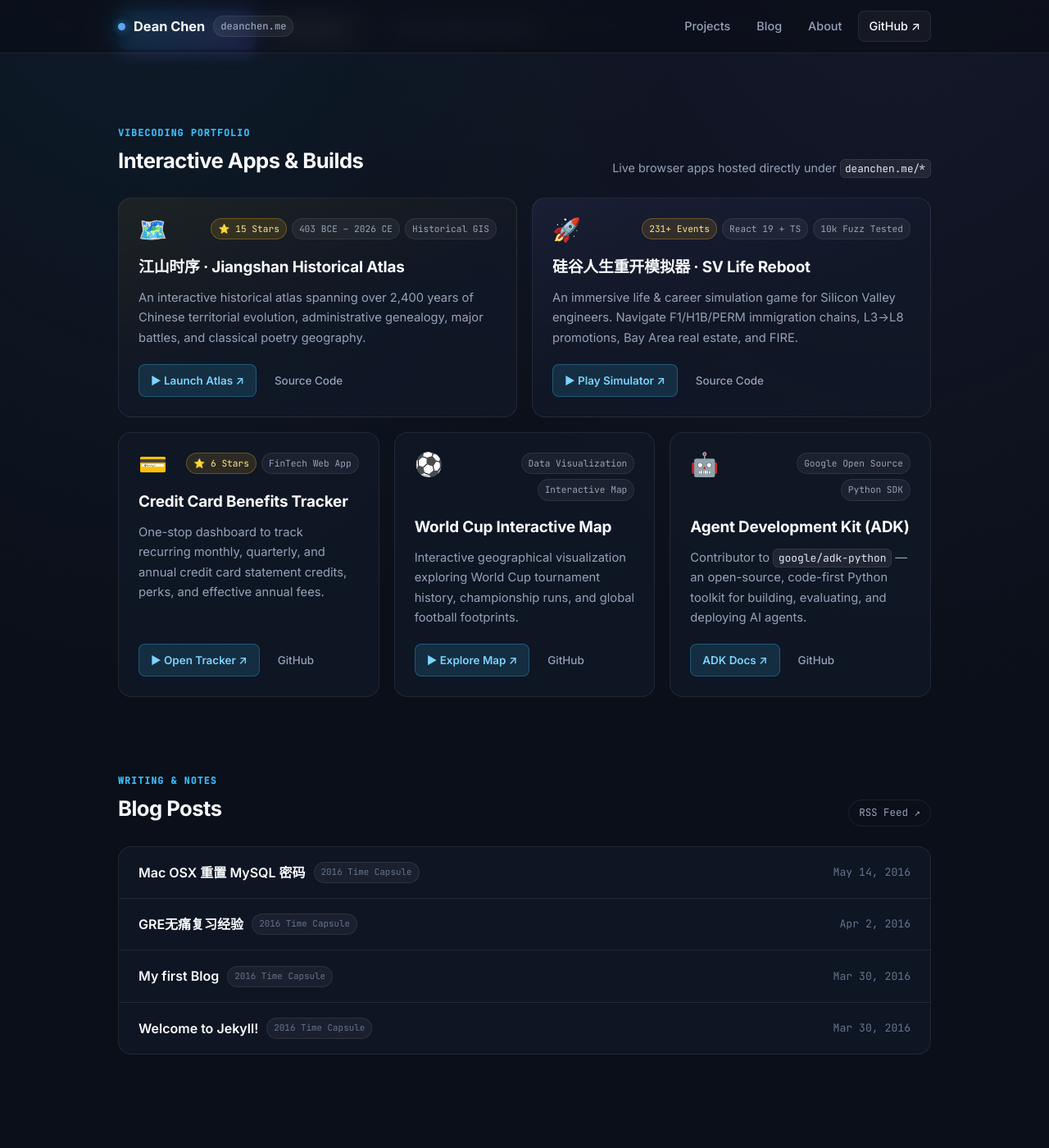
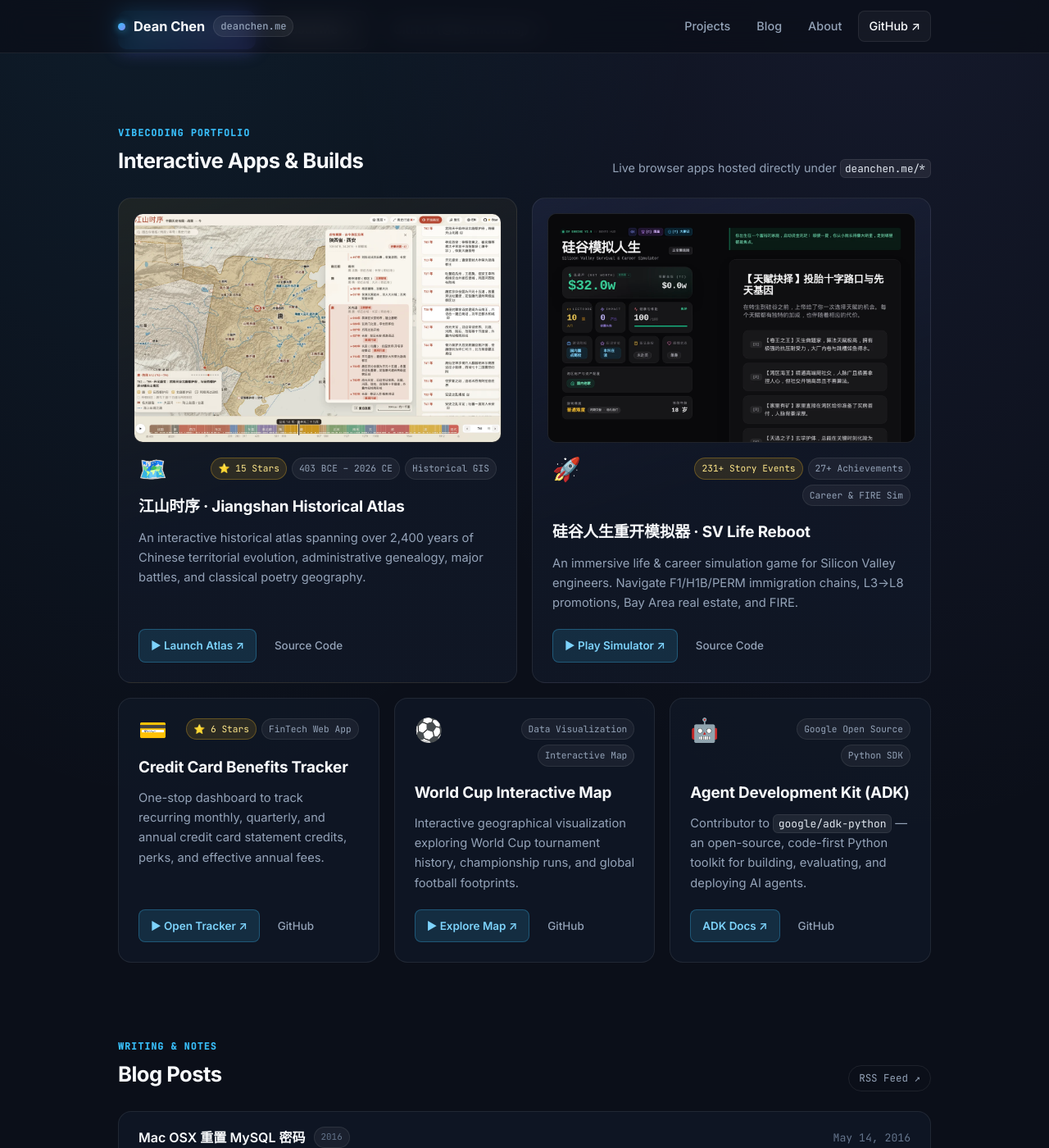
Before and after one commit to DeanChensj/DeanChensj.github.io, a Jekyll site: the page built from index.html, in a window 1280 px wide and 1400 px high, scrolled down 394 px. Shown: the whole window at 82% size. Built offline with Jekyll 4.4.1, drawn with Linux system fonts in a browser that asks for light colours.

Commit message:
Add preview screenshots, replace fuzz badge, remove Jekyll sample post, and archive first blog

```diff
--- a/_posts/2016-03-30-hello-world.markdown
+++ b/_posts/2016-03-30-hello-world.markdown
@@ -3,6 +3,7 @@
 title:  "My first Blog"
 date:   2016-03-30 14:48:15 +0800
 categories: Personal
+archived: true
 ---
 第一次发博文，纪念一下。不知道下一次想起来要更新会是什么时候...
 
--- a/css/main.scss
+++ b/css/main.scss
@@ -317,6 +317,29 @@
   grid-column: span 3;
 }
 
+.card-preview {
+  display: block;
+  margin: -6px -6px 18px -6px;
+  border-radius: 11px;
+  overflow: hidden;
+  border: 1px solid rgba(255, 255, 255, 0.1);
+  background: #070a12;
+  aspect-ratio: 16 / 10;
+
+  img {
+    width: 100%;
+    height: 100%;
+    object-fit: cover;
+    object-position: top center;
+    display: block;
+    transition: transform 0.35s ease;
+  }
+}
+
+.bento-card:hover .card-preview img {
+  transform: scale(1.025);
+}
+
 .accent-amber {
   background: linear-gradient(160deg, rgba(251, 191, 36, 0.07) 0%, rgba(17, 24, 39, 0.8) 55%);
 }
@@ -471,6 +494,29 @@
   font-size: 0.82rem;
   color: var(--text-muted);
   white-space: nowrap;
+}
+
+.archive-drawer {
+  margin-top: 14px;
+}
+
+.archive-summary {
+  font-family: var(--font-mono);
+  font-size: 0.8rem;
+  color: var(--text-muted);
+  cursor: pointer;
+  user-select: none;
+  padding: 6px 4px;
+  transition: color 0.15s ease;
+}
+
+.archive-summary:hover {
+  color: var(--text-secondary);
+}
+
+.archive-list {
+  margin-top: 8px;
+  opacity: 0.85;
 }
 
 /* Prose / Post & Page Layout */
--- a/index.html
+++ b/index.html
@@ -35,6 +35,9 @@
   <div class="bento-grid">
     <!-- Featured 1: Jiangshan Map -->
     <article class="bento-card bento-featured accent-amber">
+      <a class="card-preview" href="/jiangshan-map/" target="_blank" rel="noopener">
+        <img src="{{ '/assets/jiangshan-preview.webp' | prepend: site.baseurl }}" alt="Jiangshan Historical Atlas screenshot" loading="lazy">
+      </a>
       <div class="card-top">
         <div class="card-icon">🗺️</div>
         <div class="card-badges">
@@ -55,12 +58,15 @@
 
     <!-- Featured 2: SV Life Reboot -->
     <article class="bento-card bento-featured accent-indigo">
+      <a class="card-preview" href="/sv-life-reboot/" target="_blank" rel="noopener">
+        <img src="{{ '/assets/sv-life-reboot-preview.webp' | prepend: site.baseurl }}" alt="SV Life Reboot Simulator screenshot" loading="lazy">
+      </a>
       <div class="card-top">
         <div class="card-icon">🚀</div>
         <div class="card-badges">
-          <span class="badge badge-highlight">231+ Events</span>
-          <span class="badge">React 19 + TS</span>
-          <span class="badge">10k Fuzz Tested</span>
+          <span class="badge badge-highlight">231+ Story Events</span>
+          <span class="badge">27+ Achievements</span>
+          <span class="badge">Career &amp; FIRE Sim</span>
         </div>
       </div>
       <h3 class="card-title">硅谷人生重开模拟器 · SV Life Reboot</h3>
@@ -143,17 +149,38 @@
 
   <div class="post-list-card">
     {% for post in site.posts %}
+      {% unless post.archived %}
         <a class="post-row" href="{{ post.url | prepend: site.baseurl }}">
           <div class="post-row-left">
             <span class="post-row-title">{{ post.title }}</span>
             {% if post.date | date: "%Y" == "2016" %}
-            <span class="badge badge-subtle">2016 Time Capsule</span>
+              <span class="badge badge-subtle">2016</span>
             {% endif %}
           </div>
           <time class="post-row-date" datetime="{{ post.date | date_to_xmlschema }}">
             {{ post.date | date: "%b %-d, %Y" }}
           </time>
         </a>
+      {% endunless %}
     {% endfor %}
   </div>
+
+  <details class="archive-drawer">
+    <summary class="archive-summary">Archived Posts</summary>
+    <div class="post-list-card archive-list">
+      {% for post in site.posts %}
+        {% if post.archived %}
+          <a class="post-row" href="{{ post.url | prepend: site.baseurl }}">
+            <div class="post-row-left">
+              <span class="post-row-title">{{ post.title }}</span>
+              <span class="badge badge-subtle">Archived</span>
+            </div>
+            <time class="post-row-date" datetime="{{ post.date | date_to_xmlschema }}">
+              {{ post.date | date: "%b %-d, %Y" }}
+            </time>
+          </a>
+        {% endif %}
+      {% endfor %}
+    </div>
+  </details>
 </section>
```
Also changed, not shown: _posts/2016-03-30-welcome-to-jekyll.markdown (deleted, +0 -25 lines), assets/jiangshan-preview.webp (added), assets/sv-life-reboot-preview.webp (added). Lines whose indentation alone changed are shown as unchanged.
